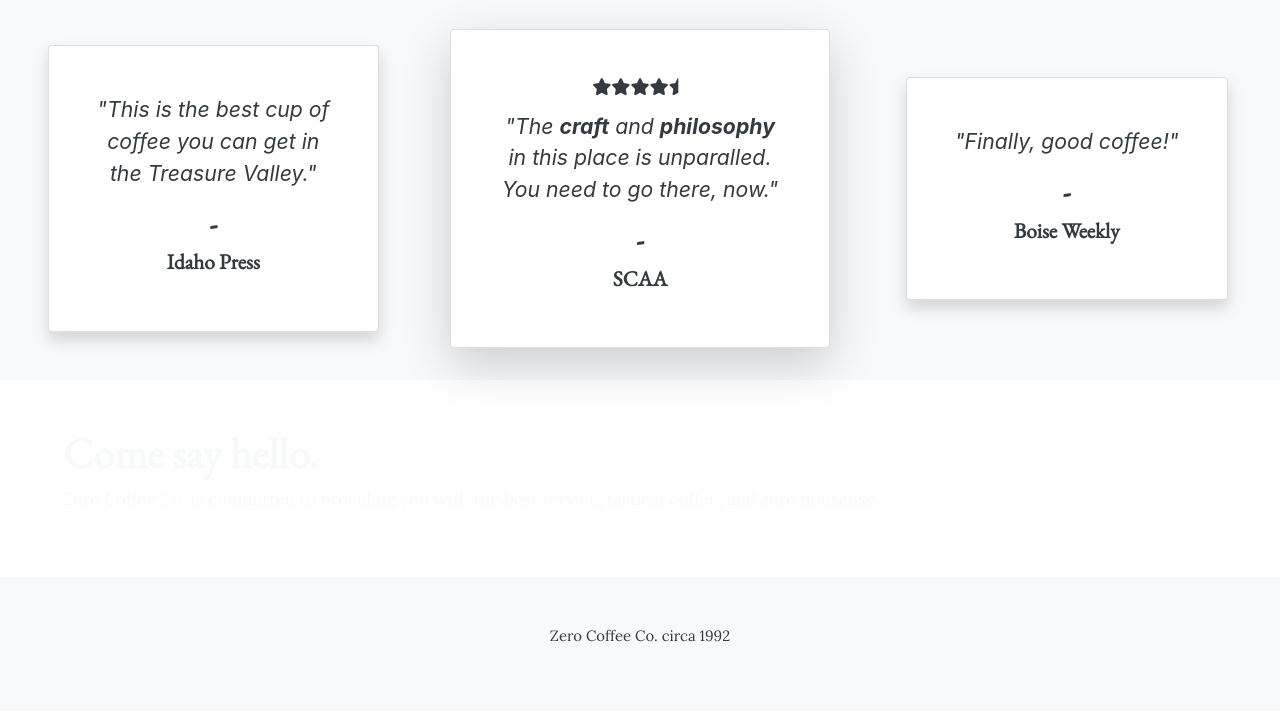
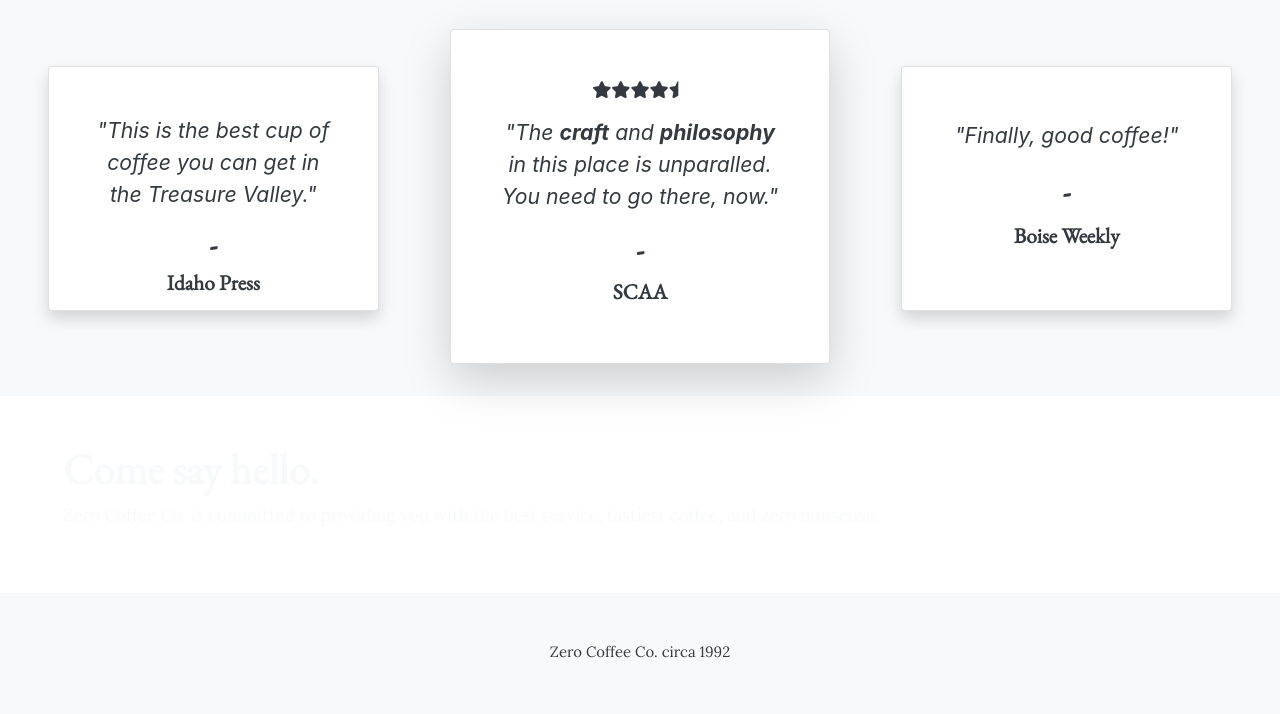
Before and after one commit to milesfwilson/checkpoint-1, a plain HTML site: page index.html in a window 1280 px wide. Shown: the part 1409-2123 px from the top of the page. Drawn offline with nearby package versions, Linux system fonts and the light colour scheme.

Commit message:
Fixed card issue.

```diff
--- a/index.html
+++ b/index.html
@@ -176,9 +176,9 @@
         </div>
       </div>
     </div>
-    <div class="row bg-light">
+    <div class="row bg-light pb-3">
       <div class="col-md-4 col-sm-12 order-1 order-md-0 d-flex justify-content-center p-5">
-        <div class="card center-container text-dark text-center p-5 my-auto shadow rounded">
+        <div class="card reg-card center-container text-dark text-center p-5 my-auto shadow rounded">
           <blockquote class="blockquote">
             "This is the best cup of coffee you can get in the Treasure Valley."
           </blockquote>
@@ -187,7 +187,7 @@
         </div>
       </div>
       <div class="col-md-4 col-sm-12 order-0 order-md-1 d-flex justify-content-center py-4">
-        <div class="card center-container text-dark text-center p-5 m-2 shadow-lg rounded">
+        <div class="card big-card center-container text-dark text-center p-5 m-2 shadow-lg rounded">
           <div class="d-flex mx-auto pb-3">
 
             <i class="fas fa-star"></i>
@@ -207,7 +207,7 @@
         </div>
       </div>
       <div class="col-md-4 col-sm-12 order-2 order-md-2 d-flex justify-content-center p-5">
-        <div class="card center-container text-dark text-center p-5 m-auto shadow rounded">
+        <div class="card reg-card center-container text-dark text-center p-5 m-auto shadow rounded">
 
 
           <blockquote class="blockquote">
--- a/style.css
+++ b/style.css
@@ -100,11 +100,11 @@ p {
 }
 
 .reg-card {
-  height: 60%;
-  width: 80%;
+  height: 85%;
+  width: 100%;
 }
 
 .big-card {
-  height: 90%;
-  width: 90%;
+  height: 100%;
+  width: 100%;
 }
```
